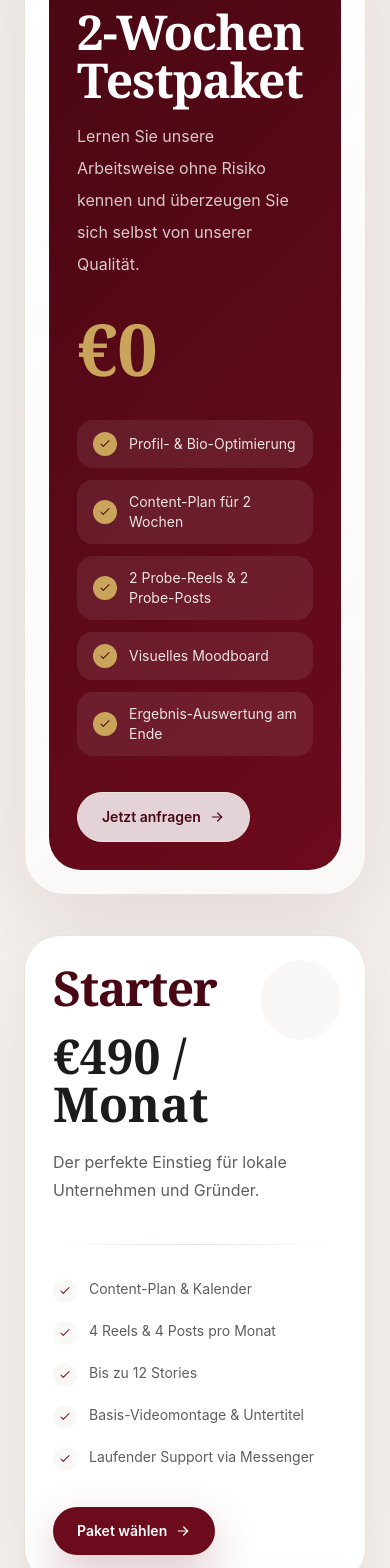
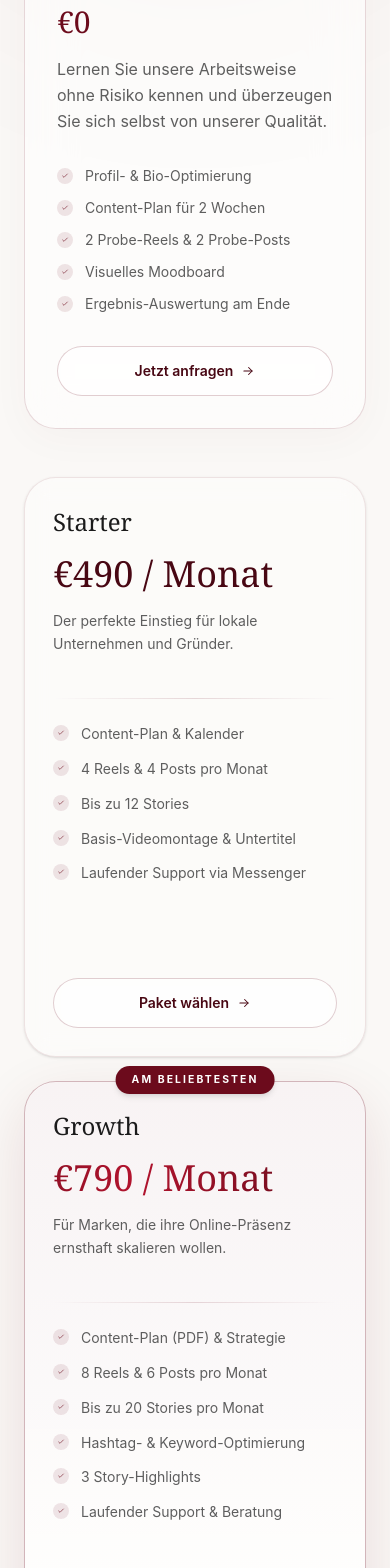
Before and after one commit to florensocial/floren-website, a Next.js app: page / in a window 390 px wide. Shown: the part 2760-4328 px from the top of the page. Built offline with nearby package versions, Linux system fonts and the light colour scheme.

Commit message:
Update site.tsx

```diff
--- a/components/site.tsx
+++ b/components/site.tsx
@@ -4,10 +4,11 @@ import Image from "next/image";
 import Link from "next/link";
 import { useEffect, useMemo, useRef, useState } from "react";
 import type { MouseEvent } from "react";
-import { dictionary, packages, type Lang, type Package } from "@/lib/content";
+import { dictionary, packages, type Lang } from "@/lib/content";
 import { Icon } from "./icons";
 import { Hero } from "./hero";
-import Intro from "./intro"; // Імпортуємо нову секцію
+import Intro from "./intro";
+import Services from "./services"; // <-- Підключаємо новий файл тарифів
 
 type Copy = (typeof dictionary)[Lang];
 type Status = "idle" | "sending" | "success" | "error";
@@ -24,7 +25,7 @@ function PrimaryButton({
   const classes =
     variant === "dark"
       ? "bg-[#6C0B1C] text-white shadow-[0_18px_45px_rgba(108,11,28,.24)] hover:bg-[#5A0917] hover:shadow-[0_24px_60px_rgba(108,11,28,.3)]"
-      : "border border-[#E8E2DC] bg-white/82 text-[#480713] hover:border-[#C9A45A] hover:bg-white";
+      : "border border-[#E8E2DC] bg-white/82 text-[#480713] hover:border-[#6C0B1C]/30 hover:bg-white"; // Прибрав золото з ховеру
 
   return (
     <Link
@@ -244,6 +245,7 @@ export function Site({
           <>
             <Hero t={t} />
             <Intro t={t} />
+            {/* Викликаємо новий ізольований компонент */}
             <Services t={t} />
             <Contact lang={lang} />
           </>
@@ -251,100 +253,6 @@ export function Site({
       </main>
       <Footer t={t} />
     </div>
-  );
-}
-
-function Services({ t }: { t: Copy }) {
-  const featured = packages.find((item) => item.featured);
-  const standard = packages.filter((item) => !item.featured);
-
-  return (
-    <section id="services" className="relative overflow-hidden bg-[#F5F1EE] px-6 py-32 md:py-40">
-      <div className="absolute left-1/2 top-20 h-96 w-96 -translate-x-1/2 rounded-full bg-[#6C0B1C]/10 blur-3xl" />
-      <div className="absolute -right-32 bottom-32 h-80 w-80 rounded-full border border-[#C9A45A]/30" />
-
-      <div className="relative mx-auto max-w-7xl">
-        <div className="mx-auto max-w-4xl text-center">
-          <p className="text-sm font-semibold uppercase tracking-[0.34em] text-[#6C0B1C]">{t.services.eyebrow}</p>
-          <h2 className="mt-5 font-serif text-5xl font-semibold tracking-[-0.035em] md:text-7xl">
-            {t.services.titleStart} <span className="text-[#C9A45A]">{t.services.titleHighlight}</span>
-          </h2>
-          <p className="mx-auto mt-6 max-w-2xl text-base leading-8 text-[#5E5E5E] md:text-lg">{t.services.text}</p>
-        </div>
-
-        {featured ? <FeaturedPackage item={featured} /> : null}
-
-        <div className="mt-10 grid gap-6 lg:grid-cols-3">
-          {standard.map((item) => (
-            <PricingCard key={item.id} item={item} />
-          ))}
-        </div>
-      </div>
-    </section>
-  );
-}
-
-function FeaturedPackage({ item }: { item: Package }) {
-  return (
-    <article className="reveal-up luxury-card mx-auto mt-16 max-w-3xl rounded-[2.5rem] p-6 transition duration-300 hover:-translate-y-1 hover:shadow-[0_35px_110px_rgba(72,7,19,.16)] md:p-8">
-      <div className="rounded-[2rem] bg-[linear-gradient(135deg,#480713,#6C0B1C)] p-7 text-white md:p-10">
-        {item.badge ? <p className="w-fit rounded-full border border-[#C9A45A]/40 bg-white/10 px-4 py-2 text-xs font-bold uppercase tracking-[0.22em] text-[#C9A45A]">{item.badge}</p> : null}
-        <div className="mt-8 grid gap-8 md:grid-cols-[1fr_auto] md:items-end">
-          <div>
-            <h3 className="font-serif text-5xl font-semibold tracking-[-0.025em]">{item.name}</h3>
-            <p className="mt-4 max-w-xl leading-8 text-white/78">{item.description}</p>
-          </div>
-          <p className="font-serif text-7xl font-semibold leading-none text-[#C9A45A]">{item.price}</p>
-        </div>
-        <ul className="mt-9 grid gap-3 md:grid-cols-2">
-          {item.features.map((feature) => (
-            <li key={feature} className="flex items-center gap-3 rounded-2xl bg-white/8 px-4 py-3 text-sm text-white/88">
-              <span className="flex h-6 w-6 shrink-0 items-center justify-center rounded-full bg-[#C9A45A] text-[#480713]">
-                <Icon name="check" className="h-3.5 w-3.5" />
-              </span>
-              {feature}
-            </li>
-          ))}
-        </ul>
-        <div className="mt-9">
-          <PrimaryButton href={`/contact?package=${encodeURIComponent(item.id)}`} variant="light">{item.cta}</PrimaryButton>
-        </div>
-      </div>
-    </article>
-  );
-}
-
-function PricingCard({ item }: { item: Package }) {
-  return (
-    <article
-      className={`reveal-up group relative flex min-h-[620px] flex-col rounded-[2.25rem] border bg-white p-7 transition duration-300 hover:-translate-y-2 md:p-8 ${
-        item.popular
-          ? "border-[#6C0B1C] shadow-[0_30px_90px_rgba(108,11,28,.18)]"
-          : "border-[#E8E2DC] shadow-[0_24px_70px_rgba(72,7,19,.08)] hover:shadow-[0_32px_85px_rgba(72,7,19,.13)]"
-      }`}
-    >
-      {item.popular ? <div className="absolute -top-4 left-1/2 -translate-x-1/2 rounded-full bg-[#6C0B1C] px-5 py-2 text-xs font-bold uppercase tracking-[0.2em] text-white shadow-lg">{item.badge}</div> : null}
-      <div className="absolute right-6 top-6 h-20 w-20 rounded-full bg-[#FAF8F6] transition group-hover:scale-110" />
-      <div className="relative">
-        <h3 className="font-serif text-5xl font-semibold tracking-[-0.03em] text-[#480713]">{item.name}</h3>
-        <p className="mt-5 font-serif text-5xl font-semibold text-[#1B1B1B]">{item.price}</p>
-        <p className="mt-5 min-h-16 leading-7 text-[#5E5E5E]">{item.description}</p>
-      </div>
-      <div className="my-8 h-px bg-gradient-to-r from-transparent via-[#E8E2DC] to-transparent" />
-      <ul className="relative space-y-4">
-        {item.features.map((feature) => (
-          <li key={feature} className="flex gap-3 text-sm leading-6 text-[#5E5E5E]">
-            <span className="mt-0.5 flex h-6 w-6 shrink-0 items-center justify-center rounded-full bg-[#FAF8F6] text-[#6C0B1C]">
-              <Icon name="check" className="h-3.5 w-3.5" />
-            </span>
-            {feature}
-          </li>
-        ))}
-      </ul>
-      <div className="mt-auto pt-9">
-        <PrimaryButton href={`/contact?package=${encodeURIComponent(item.id)}`}>{item.cta}</PrimaryButton>
-      </div>
-    </article>
   );
 }
 
@@ -371,16 +279,17 @@ export function Contact({ lang, selectedPackage = "", standalone = false }: { la
 
   return (
     <section id="contact" className={`relative px-6 ${standalone ? "min-h-screen pt-36" : "py-32 md:py-40"}`}>
-      <div className="absolute inset-0 -z-10 bg-[radial-gradient(circle_at_12%_10%,rgba(201,164,90,.16),transparent_26%),radial-gradient(circle_at_85%_45%,rgba(108,11,28,.12),transparent_30%)]" />
+      <div className="absolute inset-0 -z-10 bg-[radial-gradient(circle_at_12%_10%,rgba(201,164,90,.05),transparent_26%),radial-gradient(circle_at_85%_45%,rgba(108,11,28,.08),transparent_30%)]" />
       <div className="mx-auto grid max-w-7xl gap-10 lg:grid-cols-[0.9fr_1.1fr] lg:items-start">
         <div className="reveal-up lg:sticky lg:top-32">
-          <p className="text-sm font-semibold uppercase tracking-[0.34em] text-[#C9A45A]">{t.eyebrow}</p>
+          {/* Золото прибрано */}
+          <p className="text-sm font-semibold uppercase tracking-[0.34em] text-[#6C0B1C]">{t.eyebrow}</p>
           <h2 className="mt-5 font-serif text-5xl font-semibold leading-[1.04] tracking-[-0.035em] md:text-7xl">{t.title}</h2>
           <p className="mt-7 max-w-xl text-lg leading-9 text-[#5E5E5E]">{t.text}</p>
 
           {packageItem ? (
-            <div className="mt-10 max-w-md rounded-[2rem] border border-[#E8E2DC] bg-white p-6 shadow-[0_24px_70px_rgba(72,7,19,.1)]">
-              <p className="text-xs font-bold uppercase tracking-[0.24em] text-[#C9A45A]">{t.package}</p>
+            <div className="mt-10 max-w-md rounded-[2rem] border border-[#6C0B1C]/15 bg-white p-6 shadow-[0_24px_70px_rgba(72,7,19,.08)]">
+              <p className="text-xs font-bold uppercase tracking-[0.24em] text-[#6C0B1C]">{t.package}</p>
               <div className="mt-5 flex items-end justify-between gap-6">
                 <div>
                   <p className="font-serif text-4xl text-[#480713]">{packageItem.name}</p>
@@ -392,7 +301,7 @@ export function Contact({ lang, selectedPackage = "", standalone = false }: { la
           ) : null}
         </div>
 
-        <form onSubmit={submit} className="reveal-up glass-panel rounded-[2.5rem] p-5 md:p-8 lg:p-10">
+        <form onSubmit={submit} className="reveal-up glass-panel rounded-[2.5rem] p-5 md:p-8 lg:p-10 border-[#6C0B1C]/10">
           <input type="hidden" name="package" value={packageItem?.name ?? ""} />
           <div className="grid gap-5 md:grid-cols-2">
             <Field label={t.name} name="name" required />
@@ -404,7 +313,7 @@ export function Contact({ lang, selectedPackage = "", standalone = false }: { la
                 name="message"
                 rows={6}
                 placeholder={t.messagePlaceholder}
-                className="mt-3 w-full resize-none rounded-[1.5rem] border border-[#E8E2DC] bg-white/88 px-5 py-4 text-[#1B1B1B] shadow-inner outline-none transition placeholder:text-[#5E5E5E]/55 focus:border-[#C9A45A] focus:ring-4 focus:ring-[#C9A45A]/15"
+                className="mt-3 w-full resize-none rounded-[1.5rem] border border-[#E8E2DC] bg-white/88 px-5 py-4 text-[#1B1B1B] shadow-inner outline-none transition placeholder:text-[#5E5E5E]/55 focus:border-[#6C0B1C]/30 focus:ring-4 focus:ring-[#6C0B1C]/10"
               />
             </label>
           </div>
@@ -432,7 +341,7 @@ function Field({ label, name, type = "text", required = false, className = "" }:
         required={required}
         type={type}
         name={name}
-        className="mt-3 w-full rounded-[1.35rem] border border-[#E8E2DC] bg-white/88 px-5 py-4 text-[#1B1B1B] shadow-inner outline-none transition placeholder:text-[#5E5E5E]/55 focus:border-[#C9A45A] focus:ring-4 focus:ring-[#C9A45A]/15"
+        className="mt-3 w-full rounded-[1.35rem] border border-[#E8E2DC] bg-white/88 px-5 py-4 text-[#1B1B1B] shadow-inner outline-none transition placeholder:text-[#5E5E5E]/55 focus:border-[#6C0B1C]/30 focus:ring-4 focus:ring-[#6C0B1C]/10"
       />
     </label>
   );
```
